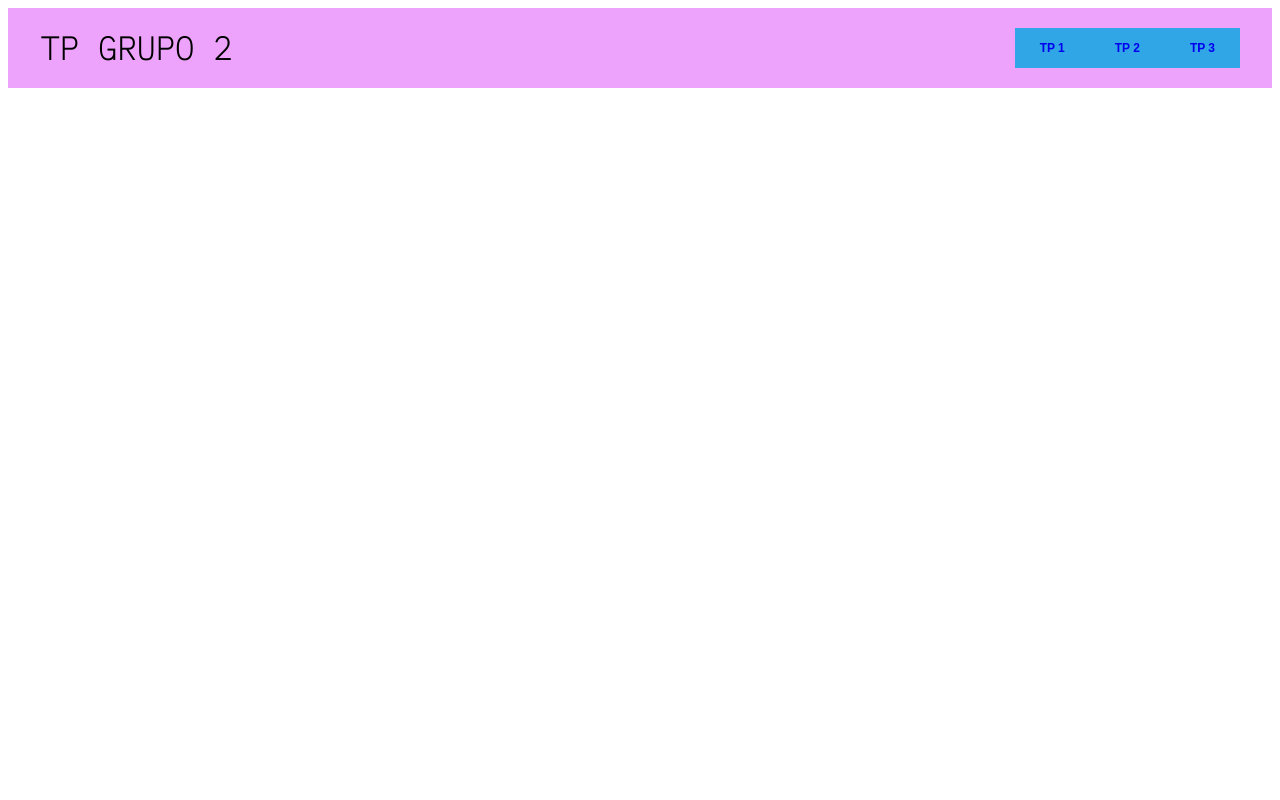
After one commit to SebastianLegnazzi/TPs_PWD, a PHP site: page /cabecera/cabecera-php.php in a window 1280 px wide. The commit adds this page. Run offline with PHP 8.4, Linux system fonts and the light colour scheme.

Commit message:
agrego las estructuras y empiezo a agregarlas

```diff
--- /dev/null
+++ b/cabecera/cabecera-css.css
@@ -0,0 +1,148 @@
+@import url('https://fonts.googleapis.com/css2?family=IBM+Plex+Mono:wght@100&display=swap');
+
+.dropdownmenu ul, .dropdownmenu li {
+	margin: 0;
+	padding: 0;
+}
+.dropdownmenu ul {
+	background: gray;
+	list-style: none;
+	width: 100%;
+}
+.dropdownmenu li {
+	float: left;
+	position: relative;
+	width:auto;
+}
+.dropdownmenu a {
+	background: #30A6E6;
+	display: block;
+	font: bold 12px/20px sans-serif;
+	padding: 10px 25px;
+	text-align: center;
+	text-decoration: none;
+	-webkit-transition: all .25s ease;
+	-moz-transition: all .25s ease;
+	-ms-transition: all .25s ease;
+	-o-transition: all .25s ease;
+	transition: all .25s ease;
+
+
+
+
+}
+.dropdownmenu li:hover a {
+	background: #000000;
+}
+
+/* SUB MENUS */
+#submenu1 {
+	left: 0;
+	opacity: 0;
+	position: absolute;
+	top: 35px;
+	visibility: hidden;
+	z-index: 1;
+}
+
+li:hover ul#submenu1 {
+	opacity: 1;
+	top: 40px;	/* adjust this as per top nav padding top & bottom comes */
+	visibility: visible;
+}
+#submenu1 li {
+	float: none;
+	width: 150%;
+}
+#submenu1 a:hover {
+	background: #DF4B05;
+}
+#submenu1 a {
+	background-color:#000000;
+}
+
+
+#submenu2 {
+	left: 0;
+	opacity: 0;
+	position: absolute;
+	top: 35px;
+	visibility: hidden;
+	z-index: 1;
+}
+
+li:hover ul#submenu2 {
+	opacity: 1;
+	top: 40px;	/* adjust this as per top nav padding top & bottom comes */
+	visibility: visible;
+}
+#submenu2 li {
+	float: none;
+	width: 150%;
+}
+#submenu2 a:hover {
+	background: #DF4B05;
+}
+#submenu2 a {
+	background-color:#000000;
+}
+
+
+
+#submenu3 {
+	left: 0;
+	opacity: 0;
+	position: absolute;
+	top: 35px;
+	visibility: hidden;
+	z-index: 1;
+}
+
+li:hover ul#submenu3 {
+	opacity: 1;
+	top: 40px;	/* adjust this as per top nav padding top & bottom comes */
+	visibility: visible;
+}
+#submenu3 li {
+	float: none;
+	width: 150%;
+}
+#submenu3 a:hover {
+	background: #DF4B05;
+}
+#submenu3 a {
+	background-color:#000000;
+}
+
+
+#footer{
+    display: flex;
+    justify-content: space-between;
+    align-items: center;
+    animation: Animacion 10s ease-in-out infinite alternate both;
+    font-family: 'IBM Plex Mono', monospace;
+
+}
+
+.dropdownmenu{
+    vertical-align: middle;
+    justify-content: center;
+}
+
+@keyframes Animacion{
+    0%{
+        background-color: #d8b4b4;
+    }
+    25%{
+        background-color: rgb(182, 141, 209);
+    }
+    50%{
+        background-color: #beb7fd;
+    }
+    75%{
+        background-color: #ff9bfa;
+    }
+    100%{
+        background-color: #ffadad;
+    }
+}
--- /dev/null
+++ b/cabecera/cabecera-php.php
@@ -0,0 +1,47 @@
+<html>
+    <head>
+<link rel="stylesheet" href="cabecera-css.css">
+    </head>
+    <body>
+<div id="footer" style="height: 80px; width: 100%;">
+
+    <div id="titulo" style="margin-left: 2em;">
+        <h1>TP GRUPO 2</h1>
+    </div>
+
+
+    <nav class="dropdownmenu" style="margin-right: 2em;">
+        <div id="menu">
+  <ul>
+
+    <li><a href="#">TP 1</a>
+      <ul id="submenu1">
+        <li><a href="../TP-1/Vista/ejercicio_1.php">ejercicio 1</a></li>
+        <li><a href="../TP-1/Vista/ejercicio_2.php">ejercicio 2</a></li>
+        <li><a href="../TP-1/Vista/ejercicio_3.php">ejercicio 3</a></li>
+        <li><a href="../TP-1/Vista/ejercicio_4.php">ejercicio 4</a></li>
+        <li><a href="../TP-1/Vista/ejercicio_5.php">ejercicio 5</a></li>
+        <li><a href="../TP-1/Vista/ejercicio_6.php">ejercicio 6</a></li>
+        <li><a href="../TP-1/Vista/ejercicio_7.php">ejercicio 7</a></li>
+        <li><a href="../TP-1/Vista/ejercicio_8.php">ejercicio 8</a></li>
+      </ul>
+    </li>
+    <li><a href="#">TP 2</a>
+    <ul id="submenu2">
+        <li><a href="../TP-2/Vista/ejercicio_3a,b,c.php">ejercicio 3 a,b,c</a></li>
+        <li><a href="../TP-2/Vista/ejercicio_4.php">ejercicio 4</a></li>
+      </ul>
+    </li>
+    <li><a href="#">TP 3</a>
+    <ul id="submenu3">
+        <li><a href="../TP-3/Vista/ejercicio_1.php">ejercicio 1</a></li>
+        <li><a href="../TP-3/Vista/ejercicio_2.php">ejercicio 2</a></li>
+        <li><a href="../TP-3/Vista/ejercicio_3.php">ejercicio 3</a></li>
+      </ul>
+  </li>
+
+  </ul>
+  </div>
+    </nav>
+
+    </div>
```
Also changed, not shown: TP-1/Vista/cabecera-css.css (added, +148 -0 lines), TP-1/Vista/ejercicio_1.php (+13 -9 lines), cabecera/footer-css.css (added, +47 -0 lines), cabecera/footer-php.php (added, +21 -0 lines).
